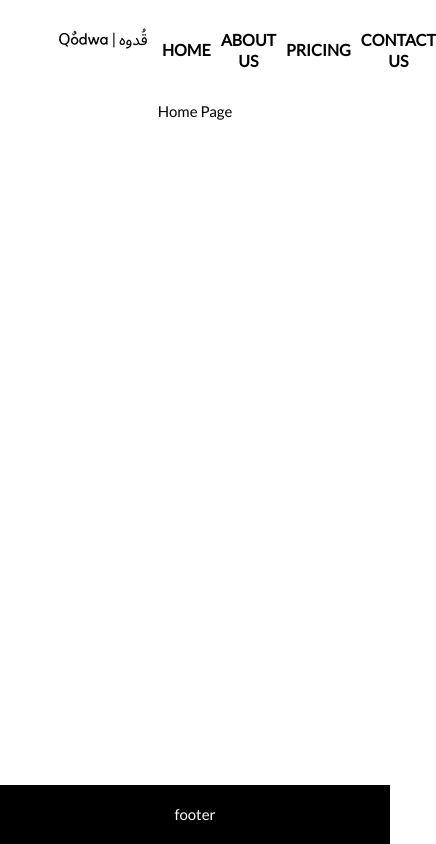
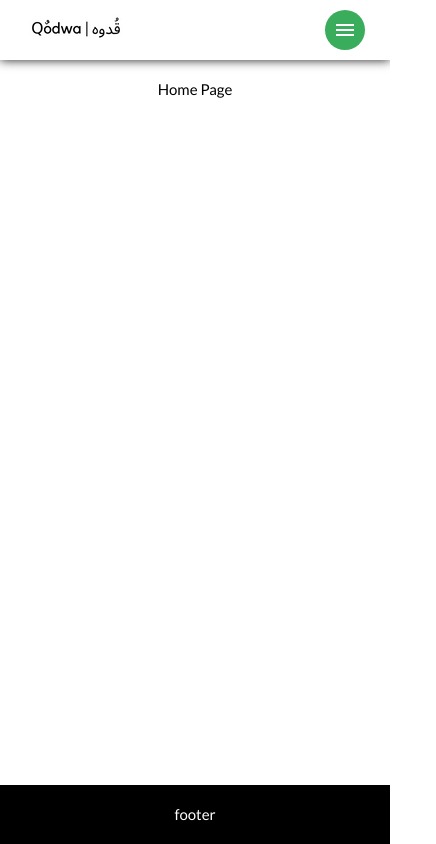
Before and after one commit to Abdoulrhman/qodwa, a React (Create React App) app: page / in a window 390 px wide. Shown: the whole page, 436 px wide, since content can reach past the window. Built offline with nearby package versions, Linux system fonts and the light colour scheme.

Commit message:
Handle Nav in MObile

```diff
--- a/src/assets/styles/_color.scss
+++ b/src/assets/styles/_color.scss
@@ -1,4 +1,5 @@
-$primary: #5e81f4;
+$primary: #39ad5c;
+$secondary: #172542;
 $dark: #1c1d21;
 $secondary-light: #9698d6;
 $secondary-dark: #8181a5;
--- a/src/layout/Header/index.jsx
+++ b/src/layout/Header/index.jsx
@@ -1,5 +1,5 @@
 // create header component with logo and navigation links
-import React from 'react';
+import React, { useState } from 'react';
 import { useNavigate, useLocation } from 'react-router-dom';
 import Logo from '../../assets/images/logo.png';
 import './styles.scss';
@@ -7,31 +7,38 @@ import './styles.scss';
 const Header = () => {
   const location = useLocation();
   const navigate = useNavigate();
+  const [isNavExpanded, setIsNavExpanded] = useState(true);
 
   const handleNavigate = path => {
     navigate(path);
   };
 
+  const handleToggleNav = () => {
+    setIsNavExpanded(!isNavExpanded);
+  };
+
   return (
-    <div className="header">
-      <div className="header__logo">
-        <div className="header__logo-text">
-          <img src={Logo} alt="Logo" />
-        </div>
+    <nav className="navigation">
+      <img src={Logo} alt="Logo" className="brand-name" />
+      <button className="hamburger" type="button" onClick={handleToggleNav}>
+        <svg width="24" height="24" viewBox="0 0 24 24" fill="none" xmlns="http://www.w3.org/2000/svg">
+          <path d="M21 18H3V16H21V18ZM21 13H3V11H21V13ZM21 8H3V6H21V8Z" fill="#FFF" />
+        </svg>
+      </button>
+      <div className={isNavExpanded ? 'navigation-menu expanded' : 'navigation-menu'}>
+        <ul>
+          <li>
+            <a href="/home">About Us</a>
+          </li>
+          <li>
+            <a href="/about">About</a>
+          </li>
+          <li>
+            <a href="/contact">Contact</a>
+          </li>
+        </ul>
       </div>
-      <nav className="header__nav">
-        <ul className="header__nav-list">
-          <li className="header__nav-item" onClick={() => handleNavigate('/')} aria-hidden>
-            Home
-          </li>
-          <li className="header__nav-item" onClick={() => handleNavigate('/about-us')} aria-hidden>
-            About Us
-          </li>
-          <li className="header__nav-item">Pricing</li>
-          <li className="header__nav-item">Contact Us</li>
-        </ul>
-      </nav>
-    </div>
+    </nav>
   );
 };
 
--- a/src/layout/Header/styles.scss
+++ b/src/layout/Header/styles.scss
@@ -1,46 +1,93 @@
-.header {
-  padding: 10px;
-  text-align: center;
-  font-size: 20px;
-  font-weight: bold;
+@import '../../assets/styles/_mediaQueries';
+@import '../../assets/styles/_color.scss';
+
+.navigation {
+  height: 60px;
+  width: 100%;
   display: flex;
-  justify-content: space-between;
   align-items: center;
-  margin: 0px 32px;
+  position: relative;
+  padding: 0.5rem 0rem;
+  background-color: $white;
+  color: black;
+  box-shadow: 0 0 10px 0 $dark;
+  .brand-name {
+    text-decoration: none;
+    color: black;
+    font-size: 1.3rem;
+    margin-inline-start: 1rem;
+  }
+  .navigation-menu {
+    margin-inline-start: auto;
+    ul {
+      display: flex;
+      padding: 0;
+    }
+    li {
+      // removes default disc bullet for li tags and applies margin to left & right side
+      list-style-type: none;
+      margin: 0 1rem;
+      a {
+        // increases the surface area of the anchor tag to span more than just the anchor text
+        text-decoration: none;
+        display: block;
+        width: 100%;
+      }
+    }
+  }
+  .hamburger {
+    border: 0;
+    height: 40px;
+    width: 40px;
+    padding: 0.5rem;
+    border-radius: 50%;
+    background-color: $primary;
+    cursor: pointer;
+    transition: background-color 0.8s ease-in-out;
+    position: absolute;
+    top: 50%;
+    right: 25px;
+    transform: translateY(-50%);
+    display: none;
+    &:hover {
+      background-color: $secondary;
+    }
+  }
+}
 
-  .header__logo {
+@include mobile {
+  .navigation {
+    .hamburger {
+      display: block;
+    }
   }
-
-  .header__nav {
-    display: flex;
-    justify-content: center;
-    align-items: center;
-    margin-top: 20px;
-
-    .header__nav-list {
-      display: flex;
-      justify-content: center;
-      align-items: center;
-      gap: 10px;
-      list-style: none;
+  .navigation-menu {
+    &.expanded ul {
+      display: none;
+    }
+    ul {
+      position: absolute;
+      top: 60px;
+      left: 0;
+      // stacks the li tags vertically
+      flex-direction: column;
+      // makes menu span full height and width
+      width: 100%;
+      height: calc(100vh - 77px);
+      background-color: $white;
+      border-top: 1px solid $dark;
+    }
+    li {
+      // centers link text and strips off margin
+      text-align: center;
       margin: 0;
-      padding: 0;
-
-      .header__nav-item {
-        font-size: 16px;
-        font-weight: bold;
-        text-transform: uppercase;
-        cursor: pointer;
-
-        .header__nav-link {
-          color: #fff;
-          text-decoration: none;
-          transition: all 0.3s ease-in-out;
-
-          &:hover {
-            color: #f00;
-          }
-        }
+      &:hover {
+        background-color: $light-pink;
+      }
+      a {
+        color: $dark;
+        width: 100%;
+        padding: 1.5rem 0;
       }
     }
   }
```
